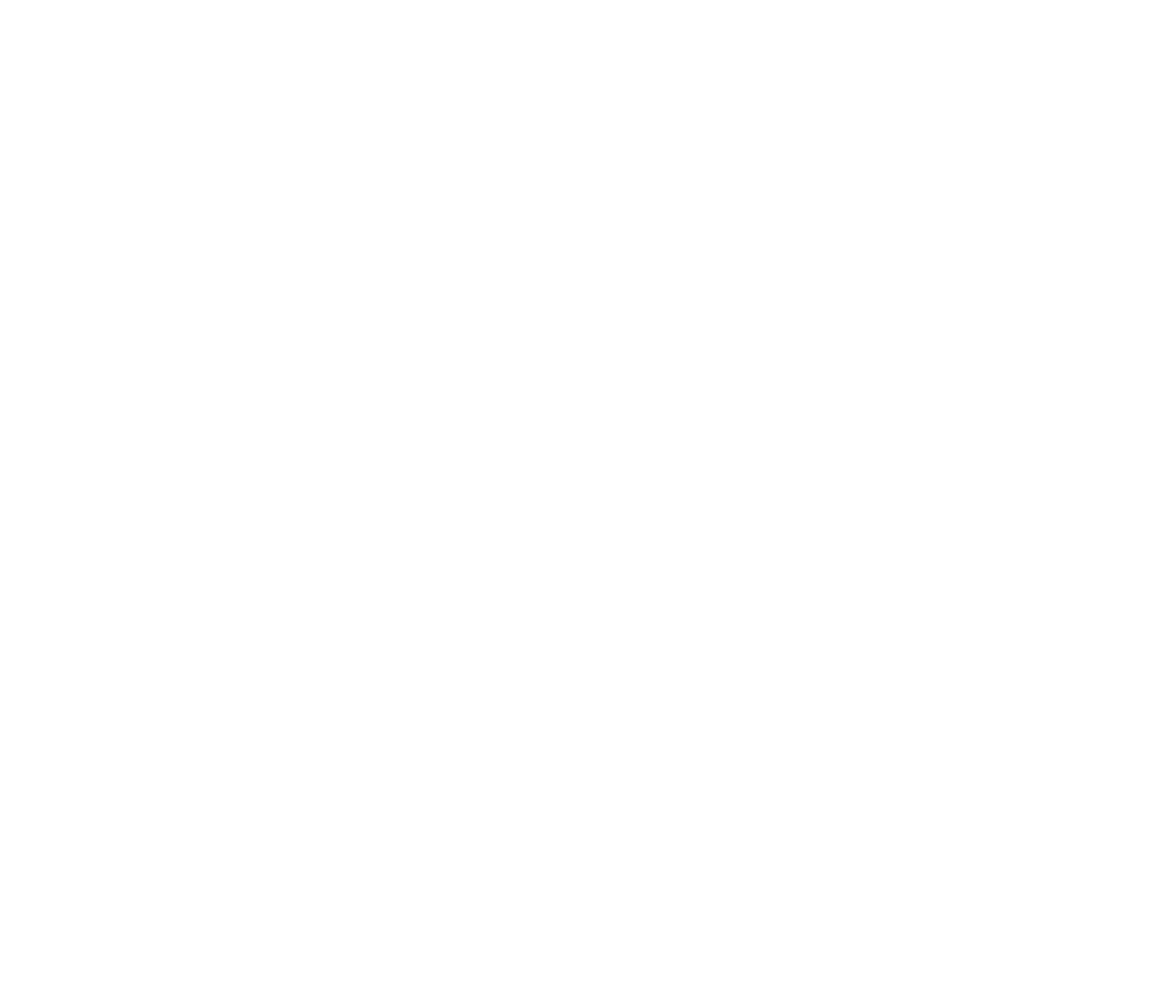
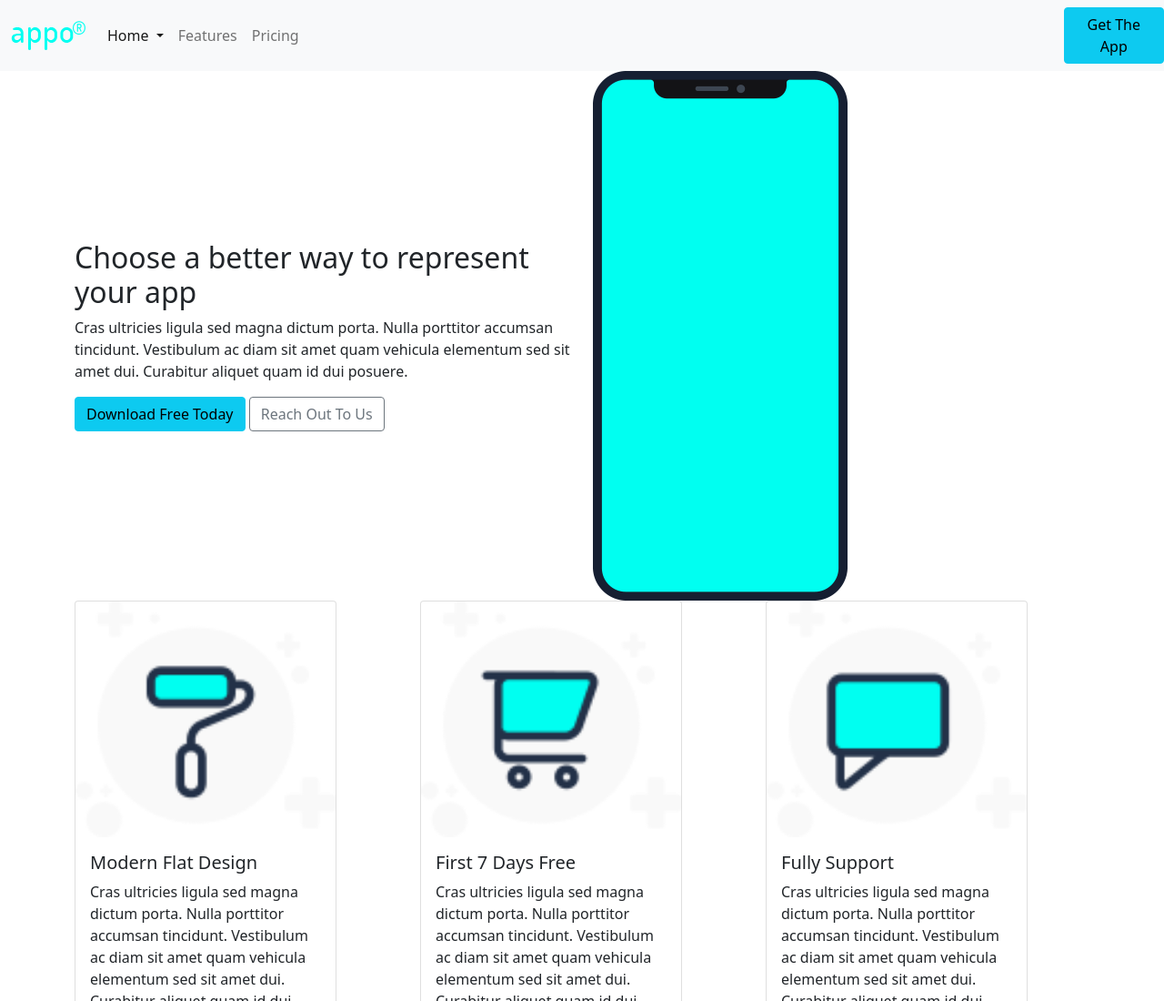
Before and after one commit to zverkovavik/bootstrap-test-landing, a website: page index.html in a window 1280 px wide. Shown: the top 1100 px of the page at 91% size. Before the commit the page ends 800 px from the top, so only its background shows below. Drawn offline with nearby package versions, Linux system fonts and the light colour scheme.

Commit message:
Added the first part of markup

```diff
--- a/index.html
+++ b/index.html
@@ -1,13 +1,154 @@
 <!DOCTYPE html>
 <html lang="en">
-<head>
-    <meta charset="UTF-8">
-    <meta http-equiv="X-UA-Compatible" content="IE=edge">
-    <meta name="viewport" content="width=device-width, initial-scale=1.0">
-    <title>Document</title>
-    <!-- <link href="https://cdn.jsdelivr.net/npm/bootstrap@5.0.2/dist/css/bootstrap.min.css" rel="stylesheet" integrity="sha384-EVSTQN3/azprG1Anm3QDgpJLIm9Nao0Yz1ztcQTwFspd3yD65VohhpuuCOmLASjC" crossorigin="anonymous"> -->
-</head>
-<body>
-
-</body>
+	<head>
+		<meta charset="UTF-8" />
+		<meta http-equiv="X-UA-Compatible" content="IE=edge" />
+		<meta name="viewport" content="width=device-width, initial-scale=1.0" />
+		<title>Document</title>
+		<link
+			href="https://cdn.jsdelivr.net/npm/bootstrap@5.0.2/dist/css/bootstrap.min.css"
+			rel="stylesheet"
+			integrity="sha384-EVSTQN3/azprG1Anm3QDgpJLIm9Nao0Yz1ztcQTwFspd3yD65VohhpuuCOmLASjC"
+			crossorigin="anonymous"
+		/>
+	</head>
+	<body>
+		<header>
+			<nav class="navbar navbar-expand-lg navbar-light bg-light">
+				<div class="container-fluid">
+					<a class="navbar-brand logo" href="#"
+						><img src="img/logo.png" alt="logo-picture" class="logo__img"
+					/></a>
+					<div class="collapse navbar-collapse" id="navbarNavDropdown">
+						<ul class="navbar-nav">
+							<li class="nav-item dropdown">
+								<a
+									class="nav-link active dropdown-toggle"
+									href="#"
+									id="navbarDropdownMenuLink"
+									role="button"
+									data-bs-toggle="dropdown"
+									aria-current="page"
+									aria-expanded="false"
+								>
+									Home
+								</a>
+								<ul
+									class="dropdown-menu"
+									aria-labelledby="navbarDropdownMenuLink"
+								>
+									<li><a class="dropdown-item" href="#">Action</a></li>
+									<li><a class="dropdown-item" href="#">Another action</a></li>
+									<li>
+										<a class="dropdown-item" href="#">Something else here</a>
+									</li>
+								</ul>
+							</li>
+							<li class="nav-item">
+								<a class="nav-link" href="#">Features</a>
+							</li>
+							<li class="nav-item">
+								<a class="nav-link" href="#">Pricing</a>
+							</li>
+						</ul>
+					</div>
+				</div>
+				<button type="button" class="btn btn-info">Get The App</button>
+			</nav>
+		</header>
+		<section>
+			<div class="container">
+				<div class="row align-items-center">
+					<div class="col">
+						<h2>Choose a better way to represent your app</h2>
+						<p>
+							Cras ultricies ligula sed magna dictum porta. Nulla porttitor
+							accumsan tincidunt. Vestibulum ac diam sit amet quam vehicula
+							elementum sed sit amet dui. Curabitur aliquet quam id dui posuere.
+						</p>
+						<button type="button" class="btn btn-info">
+							Download Free Today
+						</button>
+						<button type="button" class="btn btn-outline-secondary">
+							Reach Out To Us
+						</button>
+					</div>
+					<div class="col">
+                        <img src="img/Vector Smartphone.png" alt="Vector Smartphone">
+                    </div>
+				</div>
+			</div>
+		</section>
+		<section>
+			<div class="container">
+				<div class="row">
+					<div class="col">
+						<div class="card" style="width: 18rem">
+							<img src="img/Icon.png" class="card-img-top" alt="..." />
+							<div class="card-body">
+								<h5 class="card-title">Modern Flat Design</h5>
+								<p class="card-text">
+									Cras ultricies ligula sed magna dictum porta. Nulla porttitor
+									accumsan tincidunt. Vestibulum ac diam sit amet quam vehicula
+									elementum sed sit amet dui. Curabitur aliquet quam id dui
+									posuere.
+								</p>
+							</div>
+						</div>
+					</div>
+					<div class="col">
+						<div class="card" style="width: 18rem">
+							<img src="img/Icon-2.png" class="card-img-top" alt="..." />
+							<div class="card-body">
+								<h5 class="card-title">First 7 Days Free</h5>
+								<p class="card-text">
+									Cras ultricies ligula sed magna dictum porta. Nulla porttitor
+									accumsan tincidunt. Vestibulum ac diam sit amet quam vehicula
+									elementum sed sit amet dui. Curabitur aliquet quam id dui
+									posuere.
+								</p>
+							</div>
+						</div>
+					</div>
+					<div class="col">
+						<div class="card" style="width: 18rem">
+							<img src="img/Icon-3.png" class="card-img-top" alt="..." />
+							<div class="card-body">
+								<h5 class="card-title">Fully Support</h5>
+								<p class="card-text">
+									Cras ultricies ligula sed magna dictum porta. Nulla porttitor
+									accumsan tincidunt. Vestibulum ac diam sit amet quam vehicula
+									elementum sed sit amet dui. Curabitur aliquet quam id dui
+									posuere.
+								</p>
+							</div>
+						</div>
+					</div>
+					<div class="col">
+						<div class="card" style="width: 18rem">
+							<img src="img/Icon-4.png" class="card-img-top" alt="..." />
+							<div class="card-body">
+								<h5 class="card-title">User Friendly</h5>
+								<p class="card-text">
+									Cras ultricies ligula sed magna dictum porta. Nulla porttitor
+									accumsan tincidunt. Vestibulum ac diam sit amet quam vehicula
+									elementum sed sit amet dui. Curabitur aliquet quam id dui
+									posuere.
+								</p>
+							</div>
+						</div>
+					</div>
+				</div>
+			</div>
+		</section>
+		<section></section>
+		<section></section>
+		<section></section>
+		<footer></footer>
+		<script
+			src="https://cdn.jsdelivr.net/npm/bootstrap@5.0.2/dist/js/bootstrap.bundle.min.js"
+			integrity="sha384-MrcW6ZMFYlzcLA8Nl+NtUVF0sA7MsXsP1UyJoMp4YLEuNSfAP+JcXn/tWtIaxVXM"
+			crossorigin="anonymous"
+		></script>
+	</body>
 </html>
--- /dev/null
+++ b/styles/styles.css
@@ -0,0 +1,3 @@
+section {
+  padding-top: 100px;
+}
```
Also changed, not shown: img/Background.png (added), img/Code Window.png (added), img/Composite Path.png (added), img/Home.png (added), img/IMAGE.png (added), img/Icon-2.png (added), img/Icon-3.png (added), img/Icon-4.png (added), img/Icon.png (added), img/Left Smartphone.png (added), img/Right Smartphone.png (added), img/Screen.png (added), img/Vector Smartphone.png (added), img/logo.png (added).
